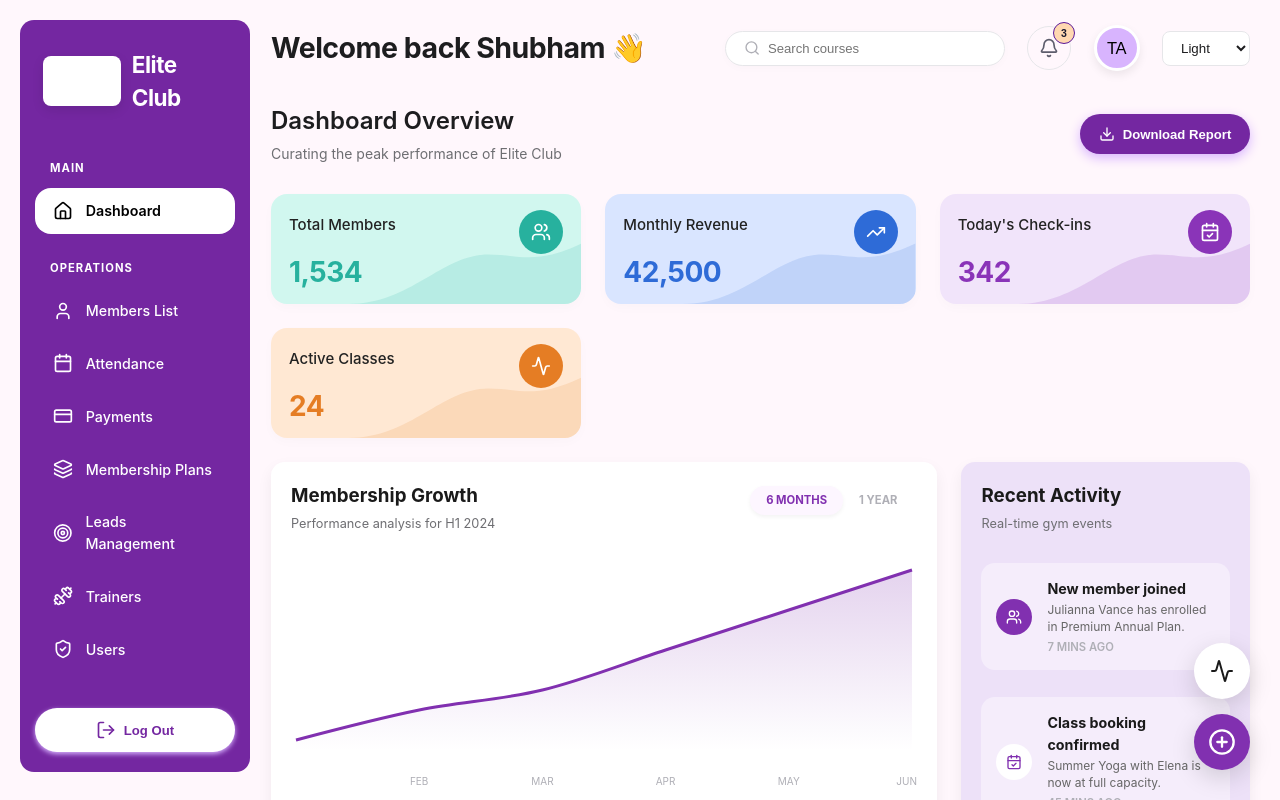
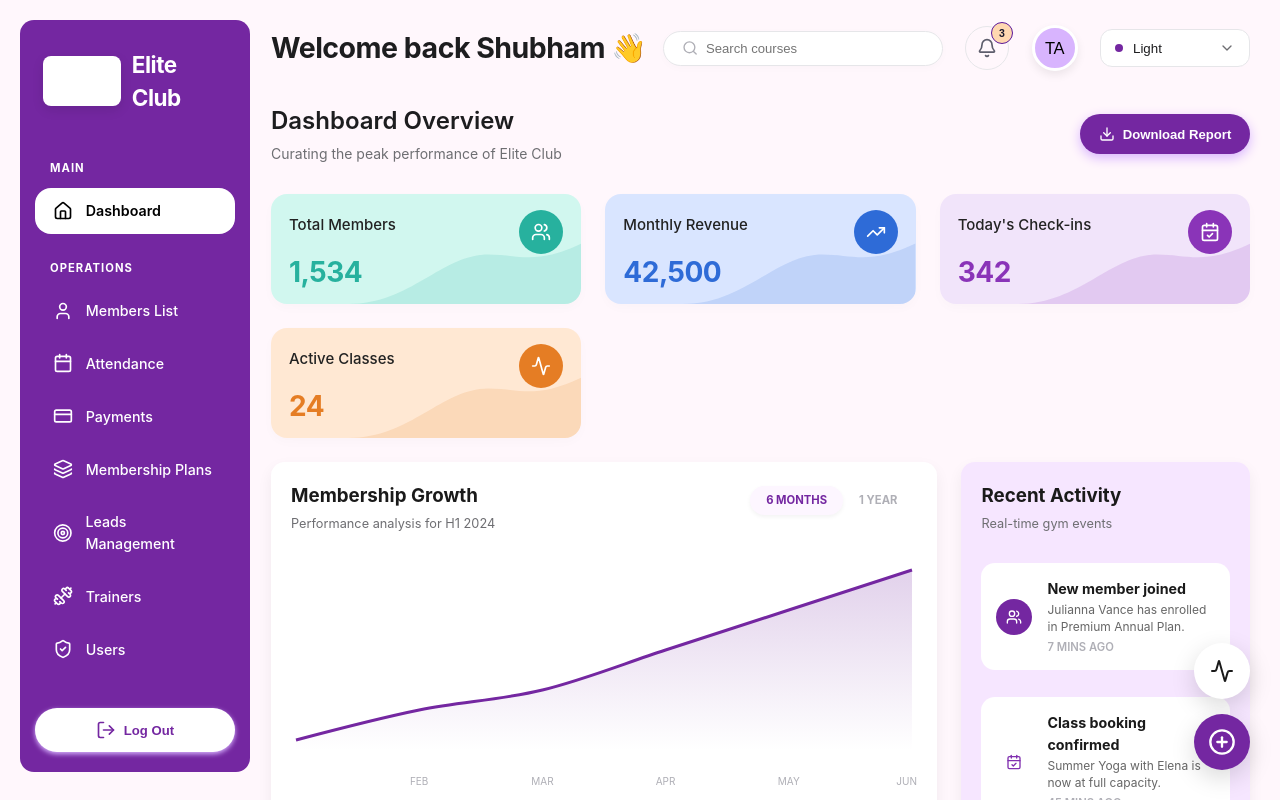
Before and after one commit to shubhammusale8076-rgb/gym-erp-portal, a React (Vite) app: page / in a window 1280 px wide. Built offline with nearby package versions, Linux system fonts and the light colour scheme.

Commit message:
add theme changer

```diff
--- a/src/components/ThemeSwitcher/ThemeSwitcher.css
+++ b/src/components/ThemeSwitcher/ThemeSwitcher.css
@@ -1,13 +1,141 @@
-.theme-dropdown {
-  padding: 8px 14px;
-  border-radius: 8px;
+/* Container */
+.theme-switcher {
+  position: relative;
+  width: 150px;
+  font-family: inherit;
+}
+
+/* Trigger Button */
+.theme-switcher .theme-trigger {
+  width: 100%;
+  display: flex;
+  align-items: center;
+  justify-content: space-between;
+  padding: 10px 14px;
+  border-radius: 12px;
+  background: var(--bg-card);
+  backdrop-filter: blur(14px);
   border: 1px solid var(--border-light);
-  background: var(--bg-card);
   color: var(--text-primary);
   cursor: pointer;
-  transition: 0.2s ease;
+  transition: all 0.25s ease;
 }
 
-.theme-dropdown:hover {
+.theme-switcher .theme-trigger:hover {
   border-color: var(--primary);
+  box-shadow: 0 0 0 3px var(--primary-hover);
 }
+
+.theme-switcher .theme-trigger .theme-dot,
+.theme-switcher .theme-dropdown-menu .theme-option .theme-dot {
+  width: 8px;
+  height: 8px;
+  border-radius: 50%;
+  margin-right: 10px;
+}
+
+/* Arrow */
+.theme-switcher .theme-trigger .arrow {
+  margin-left: auto;
+  display: flex;
+  align-items: center;
+  justify-content: center;
+  color: var(--text-secondary);
+  transition: all 0.2s ease;
+}
+
+.theme-switcher .theme-trigger:hover .arrow {
+  color: var(--primary);
+  transform: translateY(1px);
+}
+
+/* Click feel */
+.theme-switcher .theme-trigger:active .arrow {
+  transform: scale(0.9);
+}
+
+.theme-switcher .theme-trigger .arrow .icon {
+  transition: all 0.2s ease;
+}
+
+.theme-switcher .theme-trigger .arrow.open .icon-up {
+  animation: fadeInUp 0.2s ease;
+}
+
+.theme-switcher .theme-trigger .arrow:not(.open) .icon-down {
+  animation: fadeInDown 0.2s ease;
+}
+
+@keyframes fadeInUp {
+  from {
+    opacity: 0;
+    transform: translateY(4px) scale(0.9);
+  }
+  to {
+    opacity: 1;
+    transform: translateY(0) scale(1);
+  }
+}
+
+@keyframes fadeInDown {
+  from {
+    opacity: 0;
+    transform: translateY(-4px) scale(0.9);
+  }
+  to {
+    opacity: 1;
+    transform: translateY(0) scale(1);
+  }
+}
+
+
+.theme-switcher .theme-dropdown-menu {
+  position: absolute;
+  top: 110%;
+  width: 100%;
+  background: var(--bg-card);
+  backdrop-filter: blur(18px);
+  border: 1px solid var(--border-light);
+  border-radius: var(--section-radius);
+  padding: 6px;
+  z-index: 100;
+  box-shadow: 0 20px 40px -15px rgba(0, 0, 0, 0.3);
+  animation: dropdownFade 0.2s ease;
+}
+
+.theme-switcher .theme-dropdown-menu .theme-option {
+  display: flex;
+  align-items: center;
+  padding: 10px 12px;
+  border-radius: var(--section-radius);
+  cursor: pointer;
+  color: var(--text-primary);
+  transition: all 0.2s ease;
+  font-size: 0.85rem;
+  margin-bottom: 5px;
+}
+
+/* Hover */
+.theme-switcher .theme-dropdown-menu .theme-option:hover {
+  background: var(--primary-hover);
+}
+
+/* Active */
+.theme-switcher .theme-dropdown-menu .theme-option.active {
+  background: var(--primary-hover);
+  font-weight: 500;
+  box-shadow: inset 0 0 0 1px var(--primary);
+}
+
+/* Animation */
+@keyframes dropdownFade {
+  from {
+    opacity: 0;
+    transform: translateY(-8px) scale(0.98);
+  }
+
+  to {
+    opacity: 1;
+    transform: translateY(0) scale(1);
+  }
+}
--- a/src/components/ThemeSwitcher/ThemeSwitcher.jsx
+++ b/src/components/ThemeSwitcher/ThemeSwitcher.jsx
@@ -1,30 +1,72 @@
-import React from "react";
+import React, { useState, useRef, useEffect } from "react";
 import { useTheme } from "../../context/ThemeContext";
-import './ThemeSwitcher.css'
+import "./ThemeSwitcher.css";
+import { ChevronDown, ChevronUp } from "lucide-react";
 
 const themes = [
-  { label: "Light", value: "light" },
-  { label: "Dark", value: "dark" },
-  { label: "Blue", value: "blue" },
-  { label: "Green", value: "green" },
+  { label: "Light", value: "light", color: "#7427a1" },
+  { label: "Dark", value: "dark", color: "#0f0f12" },
+  { label: "Electric", value: "electric", color: "#3b82f6" },
+  { label: "Emerald", value: "emerald", color: "#10b981" },
 ];
 
 const ThemeSwitcher = () => {
   const { theme, changeTheme } = useTheme();
+  const [open, setOpen] = useState(false);
+  const ref = useRef();
+
+  useEffect(() => {
+    const handleClickOutside = (e) => {
+      if (!ref.current?.contains(e.target)) setOpen(false);
+    };
+    document.addEventListener("mousedown", handleClickOutside);
+    return () => document.removeEventListener("mousedown", handleClickOutside);
+  }, []);
+
+  const activeTheme = themes.find((t) => t.value === theme);
 
   return (
-    <div className="theme-switcher">
-      <select
-        value={theme}
-        onChange={(e) => changeTheme(e.target.value)}
-        className="theme-dropdown"
+    <div className="theme-switcher" ref={ref}>
+
+      <button
+        className="theme-trigger"
+        onClick={() => setOpen((prev) => !prev)}
       >
-        {themes.map((t) => (
-          <option key={t.value} value={t.value}>
-            {t.label}
-          </option>
-        ))}
-      </select>
+        <span
+          className="theme-dot"
+          style={{ background: activeTheme?.color }}
+        />
+        {activeTheme?.label}
+        <span className={`arrow ${open ? "open" : ""}`}>
+          {open ? (
+            <ChevronUp className="icon icon-up" size={16} />
+          ) : (
+            <ChevronDown className="icon icon-down" size={16} />
+          )}
+        </span>
+      </button>
+
+      {open && (
+        <div className="theme-dropdown-menu">
+          {themes.map((t) => (
+            <div
+              key={t.value}
+              className={`theme-option ${theme === t.value ? "active" : ""
+                }`}
+              onClick={() => {
+                changeTheme(t.value);
+                setOpen(false);
+              }}
+            >
+              <span
+                className="theme-dot"
+                style={{ background: t.color }}
+              />
+              {t.label}
+            </div>
+          ))}
+        </div>
+      )}
     </div>
   );
 };
--- a/src/index.css
+++ b/src/index.css
@@ -77,42 +77,43 @@
 }
 
 [data-theme="dark"] {
-  --bg-dark: #0f0f12;
-  --bg-sidebar: #1a1a1f;
-  --bg-card: #1c1c22;
-  --bg-card-secondary: #2a2a32;
-  --bg-glass: rgba(30, 30, 35, 0.7);
+  --bg-dark: #0b0b0f;
+  --bg-sidebar: #11111a;
+  --bg-card: #151521;
+  --bg-card-secondary: #1d1d2b;
+  --bg-glass: rgba(20, 20, 30, 0.65);
 
-  --primary: #8b5cf6;
-  --primary-light: #a78bfa;
-  --primary-hover: rgba(139, 92, 246, 0.15);
-  --primary-glow: rgba(139, 92, 246, 0.5);
+  --primary: #a855f7; /* vibrant violet */
+  --primary-light: #c084fc;
+  --primary-hover: rgba(168, 85, 247, 0.12);
+  --primary-glow: rgba(168, 85, 247, 0.45);
 
-  --text-primary: #ffffff;
-  --text-secondary: #a1a1aa;
-  --text-muted: #71717a;
+  --text-primary: #f5f5f7;
+  --text-secondary: #a1a1b5;
+  --text-muted: #6b6b80;
   --text-on-primary: #ffffff;
 
-  --border-light: #2a2a32;
+  --border-light: #232336;
 }
 
-[data-theme="green"] {
-  --primary: #16a34a;
-  --primary-light: #22c55e;
-  --primary-hover: #dcfce7;
-  --primary-glow: #86efac;
+[data-theme="emerald"] {
+  --primary: #10b981; /* rich emerald */
+  --primary-light: #34d399;
+  --primary-hover: rgba(16, 185, 129, 0.12);
+  --primary-glow: rgba(16, 185, 129, 0.35);
 
-  --bg-sidebar: #14532d;
+  --bg-sidebar: #022c22; /* deep emerald black */
 }
 
-[data-theme="blue"] {
+[data-theme="electric"] {
   --primary: #3b82f6;
   --primary-light: #60a5fa;
-  --primary-hover: #eff6ff;
-  --primary-glow: #bfdbfe;
+  --primary-hover: rgba(59, 130, 246, 0.12);
+  --primary-glow: rgba(59, 130, 246, 0.4);
 
-  --bg-sidebar: #1e40af;
+  --bg-sidebar: #0b1f3a; /* deep navy */
 }
+
 
 * {
   box-sizing: border-box;
--- a/src/pages/Dashboard/Dashboard.css
+++ b/src/pages/Dashboard/Dashboard.css
@@ -184,7 +184,7 @@
 
 .filter-pill.active {
     background: #fdf6ff;
-    color: #8130b0;
+    color: var(--primary);
     box-shadow: 0 2px 4px rgba(0, 0, 0, 0.05);
 }
 
@@ -194,7 +194,7 @@
     grid-row: span 2;
     display: flex;
     flex-direction: column;
-    background-color: var(--bg-card-secondary);
+    background-color: var(--primary-hover);
 }
 
 .activity-items {
@@ -210,7 +210,7 @@
     padding: 1rem;
     border-radius: var(--section-radius);
     gap: 1rem;
-    background: rgba(255, 255, 255, 0.4)
+    background:var(--bg-card)  ;
 
 }
 
@@ -225,7 +225,7 @@
 }
 
 .purple-bg {
-    background: #8130b0;
+    background: var(--primary);
 }
 
 .lavender-bg {
@@ -265,7 +265,7 @@
     margin-top: auto;
     background: transparent;
     border: none;
-    color: #8130b0;
+    color: var(--primary);
     font-weight: 700;
     font-size: 0.85rem;
     cursor: pointer;
@@ -294,7 +294,7 @@
 }
 
 .revenue-value {
-    color: #8130b0;
+    color: var(--primary);
 }
 
 .progress-bar-wide {
@@ -306,23 +306,20 @@
 
 .progress-bar-wide .fill {
     height: 100%;
-    background: #8130b0;
+    background: var(--primary);
     border-radius: 999px;
 }
 
 /* 4. Spotlight Card */
 .spotlight-card {
     grid-column: span 1;
-    background-color: #8130b0;
+    background-color: var(--primary);
     color: #fff;
     border-radius: var(--section-radius);
     padding: 1.8rem;
     box-shadow: 0 6px 15px rgba(0, 0, 0, 0.06);
 
-
-
 }
-
 .spotlight-badge {
     font-size: 0.65rem;
     font-weight: 800;
@@ -377,7 +374,7 @@
 
 .join-btn-white {
     background: #fff;
-    color: #8130b0;
+    color: var(--primary);
     border: none;
     padding: 0.8rem 1.5rem;
     border-radius: 999px;
@@ -471,7 +468,7 @@
 .view-all-link-sm {
     font-size: 0.85rem;
     font-weight: 700;
-    color: #8130b0;
+    color: var(--primary);
 }
 
 .trainer-cards-row {
@@ -480,7 +477,7 @@
 }
 
 .trainer-mini-card {
-    background: var(--bg-dark);
+    background: var(--primary-hover);
     padding: 1rem 1.5rem;
     border-radius: 20px;
     display: flex;
@@ -502,12 +499,12 @@
 }
 
 .initials-avatar.purple {
-    background: #8130b0;
+    background: var(--primary);
 }
 
 .initials-avatar.lavender {
     background: #fdf6ff;
-    color: #8130b0;
+    color: var(--primary);
     border: 1px solid rgba(129, 48, 176, 0.2);
 }
 
@@ -548,7 +545,7 @@
     display: flex;
     align-items: center;
     justify-content: center;
-    color: #8130b0;
+    color: var(--primary);
 }
 
 .cap-title {
@@ -560,7 +557,7 @@
 .cap-percent {
     font-size: 0.7rem;
     font-weight: 700;
-    color: #8c8c8c;
+    color: var(--text-secondary);
 }
 
 /* Floating Actions */
@@ -592,7 +589,7 @@
 }
 
 .fab-primary {
-    background: #8130b0;
+    background: var(--primary);
     color: #fff;
 }
 
--- a/src/pages/Dashboard/Dashboard.jsx
+++ b/src/pages/Dashboard/Dashboard.jsx
@@ -58,15 +58,15 @@ const Dashboard = () => {
               <AreaChart data={chartData}>
                 <defs>
                   <linearGradient id="growthGradient" x1="0" y1="0" x2="0" y2="1">
-                    <stop offset="5%" stopColor="#8130b0" stopOpacity={0.2} />
-                    <stop offset="95%" stopColor="#8130b0" stopOpacity={0} />
+                    <stop offset="5%" stopColor="var(--primary)" stopOpacity={0.2} />
+                    <stop offset="95%" stopColor="var(--primary)" stopOpacity={0} />
                   </linearGradient>
                 </defs>
                 <Tooltip />
                 <Area
                   type="monotone"
                   dataKey="value"
-                  stroke="#8130b0"
+                  stroke="var(--primary)"
                   strokeWidth={3}
                   fillOpacity={1}
                   fill="url(#growthGradient)"
--- a/src/pages/Plans/Plans.css
+++ b/src/pages/Plans/Plans.css
@@ -28,7 +28,7 @@
 
 .plans-page .plans-cards-grid .plan-card.theme-standard,
 .plans-page .plans-cards-grid .plan-card.theme-platinum {
-  background-color: #f4eafa;
+  background-color: var(--primary-hover);
   color: var(--text-primary);
   border: 1px solid var(--primary-hover);
     box-shadow: 0 6px 15px rgba(0, 0, 0, 0.06);
--- a/src/pages/WebsiteManager/ContactManager/ContactManager.css
+++ b/src/pages/WebsiteManager/ContactManager/ContactManager.css
@@ -24,7 +24,7 @@
 }
 
 .card-tinted {
-  background-color: var(--bg-card-secondary);
+  background-color: var(--primary-hover);
 }
 
 .contact-cx-page .contact-cx-grid .contact-cx-col .card-no-pad-top {
--- a/src/pages/WebsiteManager/HeroBannerManager/HeroBannerManager.css
+++ b/src/pages/WebsiteManager/HeroBannerManager/HeroBannerManager.css
@@ -139,7 +139,7 @@
 }
 
 .hbm-container .hbm-grid .hbm-right-col .hbm-utility-card {
-  background: var(--bg-card-secondary);
+  background: var(--primary-hover);
   border-radius: var(--section-radius);
   padding: 1.75rem;
   display: flex;
```
